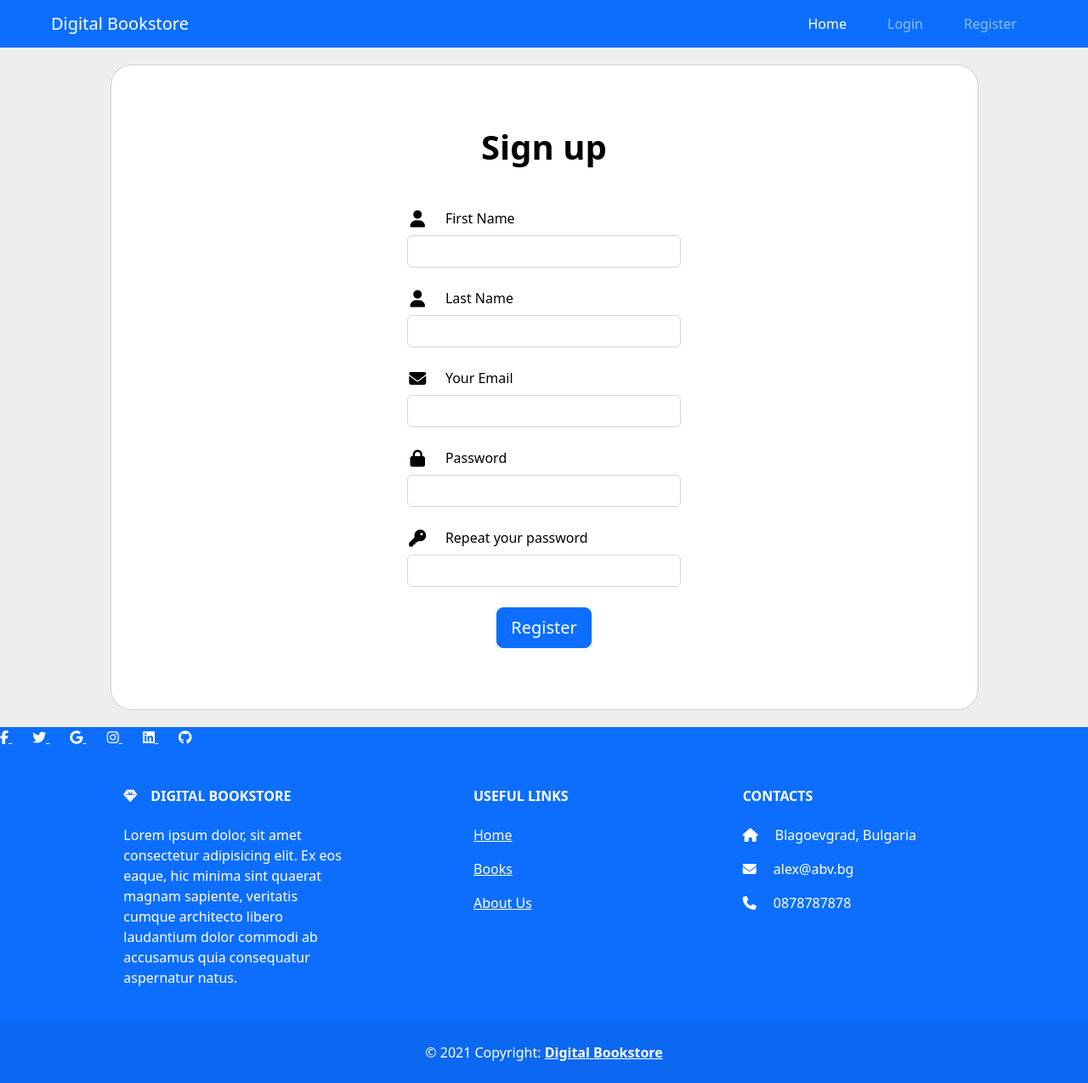
After one commit to alexmehandzhiyska/digital-bookstore, a PHP site: page /auth/register.php in a window 1280 px wide. The commit adds this page. Shown: the whole page at 85% size. Run offline with PHP 8.4, Linux system fonts and the light colour scheme; some libraries are stand-ins or nearby versions.

Commit message:
Added authentication
* Added register view

* Added register functionality

* Added login view and functionality

* Added logout functionality and dynamic navbar

```diff
--- /dev/null
+++ b/scripts/register.js
@@ -0,0 +1,28 @@
+$('#register-form').on('submit', e => {
+    e.preventDefault();
+
+    const formData = new FormData(e.target);
+    const firstName = formData.get('first_name');
+    const lastName = formData.get('last_name');
+    const email = formData.get('email');
+    const password = formData.get('password');
+
+    $.ajax({
+        url: 'register.php',
+        method: 'POST',
+        data: {
+            login: 1,
+            first_name: firstName,
+            last_name: lastName,
+            email: email,
+            password: password,
+            is_admin: false
+        },
+        success: (response) => {
+            if (response.includes('success')) {
+                window.location = '../home.php';
+            }
+        },
+        dataType: 'text'
+    });
+});
--- /dev/null
+++ b/views/auth/register.php
@@ -0,0 +1,117 @@
+<!DOCTYPE html>
+<html lang="en">
+<head>
+    <meta charset="UTF-8">
+    <meta http-equiv="X-UA-Compatible" content="IE=edge">
+    <meta name="viewport" content="width=device-width, initial-scale=1.0">
+    <link rel="stylesheet" href="../../styles/index.css">
+    <link rel="stylesheet" href="../../styles/forms.css">
+    <link href="https://cdn.jsdelivr.net/npm/bootstrap@5.2.0-beta1/dist/css/bootstrap.min.css" rel="stylesheet" integrity="sha384-0evHe/X+R7YkIZDRvuzKMRqM+OrBnVFBL6DOitfPri4tjfHxaWutUpFmBp4vmVor" crossorigin="anonymous">
+    <script src="https://kit.fontawesome.com/ff09b572f7.js" crossorigin="anonymous"></script>
+    <script src="../../scripts/register.js" defer></script>
+    <script src="https://ajax.googleapis.com/ajax/libs/jquery/3.3.1/jquery.min.js"></script>
+    <title>Digital Bookstore</title>
+</head>
+<body>
+    <?php include '../layout/header.php' ?>
+
+    <main>
+        <section class="vh-100" style="background-color: #eee;">
+            <div class="container h-100">
+                <div class="row d-flex justify-content-center align-items-center h-100">
+                    <div class="col-lg-12 col-xl-11">
+                        <div class="card text-black" style="border-radius: 25px;">
+                            <div class="card-body p-md-5">
+                                <div class="row justify-content-center">
+                                    <div class="col-md-10 col-lg-6 col-xl-5 order-2 order-lg-1">
+
+                                        <p class="text-center h1 fw-bold mb-5 mx-1 mx-md-4 mt-4">Sign up</p>
+
+                                        <form id="register-form" class="mx-1 mx-md-4" method="POST">
+
+                                            <div class="d-flex flex-row align-items-center mb-4">
+                                                <div class="form-outline flex-fill mb-0">
+                                                    <i class="fas fa-user fa-lg me-3 fa-fw"></i>
+                                                    <label class="form-label" for="first_name">First Name</label>
+                                                    <input type="text" id="first_name" name="first_name" class="form-control" />
+                                                </div>
+                                            </div>
+
+                                            <div class="d-flex flex-row align-items-center mb-4">
+                                                <div class="form-outline flex-fill mb-0">
+                                                    <i class="fas fa-user fa-lg me-3 fa-fw"></i>
+                                                    <label class="form-label" for="last_name">Last Name</label>
+                                                    <input type="text" id="last_name" name="last_name" class="form-control" />
+                                                </div>
+                                            </div>
+
+                                            <div class="d-flex flex-row align-items-center mb-4">
+                                                <div class="form-outline flex-fill mb-0">
+                                                    <i class="fas fa-envelope fa-lg me-3 fa-fw"></i>
+                                                    <label class="form-label" for="email">Your Email</label>
+                                                    <input type="email" id="email" name="email" class="form-control" />
+                                                </div>
+                                            </div>
+
+                                            <div class="d-flex flex-row align-items-center mb-4">
+                                                <div class="form-outline flex-fill mb-0">
+                                                    <i class="fas fa-lock fa-lg me-3 fa-fw"></i>
+                                                    <label class="form-label" for="password">Password</label>
+                                                    <input type="password" id="password" name="password" class="form-control" />
+                                                </div>
+                                            </div>
+
+                                            <div class="d-flex flex-row align-items-center mb-4">
+                                                <div class="form-outline flex-fill mb-0">
+                                                    <i class="fas fa-key fa-lg me-3 fa-fw"></i>
+                                                    <label class="form-label" for="repeat_password">Repeat your password</label>
+                                                    <input type="password" id="repeat_password" name="repeat_password" class="form-control" />
+                                                </div>
+                                            </div>
+
+                                            <div class="d-flex justify-content-center mx-4 mb-3 mb-lg-4">
+                                                <input type="submit" class="btn btn-primary btn-lg" value="Register" />
+                                            </div>
+
+                                        </form>
+                                    </div>
+                                </div>
+                            </div>
+                        </div>
+                    </div>
+                </div>
+            </div>
+        </section>
+    </main>
+
+    <?php include '../layout/footer.php' ?>
+
+    <?php
+        if (isset($_POST['login'])) {
+            $db = new mysqli('localhost', 'root', '', 'digital-bookstore');
+
+            $first_name = $db->real_escape_string($_POST['first_name']);
+            $last_name = $db->real_escape_string($_POST['last_name']);
+            $email = $db->real_escape_string($_POST['email']);
+            $password = hash('sha1', $db->real_escape_string($_POST['password']));
+            $repeat_password = $db->real_escape_string($_POST['repeat_password']);
+
+            $data = $db->query("SELECT * FROM users WHERE email = '$email' AND password = '$password' ");
+
+            if ($data->num_rows == 0) {
+                $sql_query = "INSERT INTO users (first_name, last_name, email, password) VALUES ('$first_name', '$last_name', '$email', '$password')";
+
+                if ($db->query($sql_query) === true) {
+                    $_SESSION['logged_in'] = '1';
+                    $_SESSION['email'] = $email;
+                    echo 'success';
+                }
+
+                echo $db->error;
+            }
+
+            echo $email . $password;
+        }
+    ?>
+</body>
+</html>
--- a/views/layout/header.php
+++ b/views/layout/header.php
@@ -8,13 +8,30 @@
                     <a class="nav-link active" aria-current="page" href="/">Home</a>
                 </li>
 
-                <li class="nav-item mx-3">
-                    <a class="nav-link" href="/login">Login</a>
-                </li>
 
-                <li class="nav-item mx-3">
-                    <a class="nav-link" href="/register">Register</a>
-                </li>
+
+                <?php
+                    session_start();
+                    if (isset($_SESSION['logged_in'])) {
+                        echo '
+                            <li class="nav-item mx-3">
+                                <a class="nav-link" href="../views/auth/logout.php">Logout</a>
+                            </li>';
+                    } else {
+                        echo '
+                            <li class="nav-item mx-3">
+                                <a class="nav-link" href="../views/auth/login.php">Login</a>
+                            </li>
+
+                            <li class="nav-item mx-3">
+                                <a class="nav-link" href="../views/auth/register.php">Register</a>
+                            </li>
+                        ';
+                    }
+
+
+                ?>
+
             </ul>
         </div>
     </nav>
```
Also changed, not shown: scripts/login.js (added, +24 -0 lines), views/auth/login.php (added, +83 -0 lines), views/auth/logout.php (added, +8 -0 lines).
